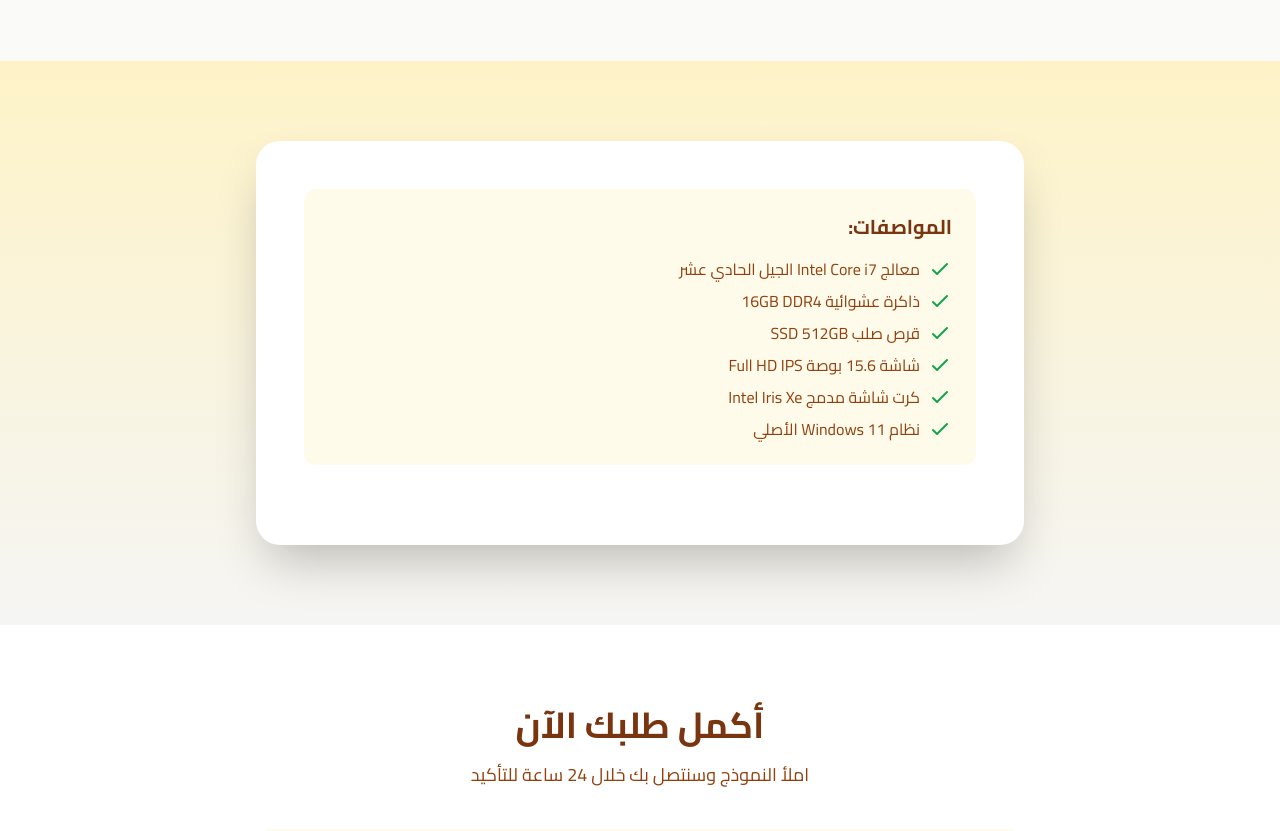
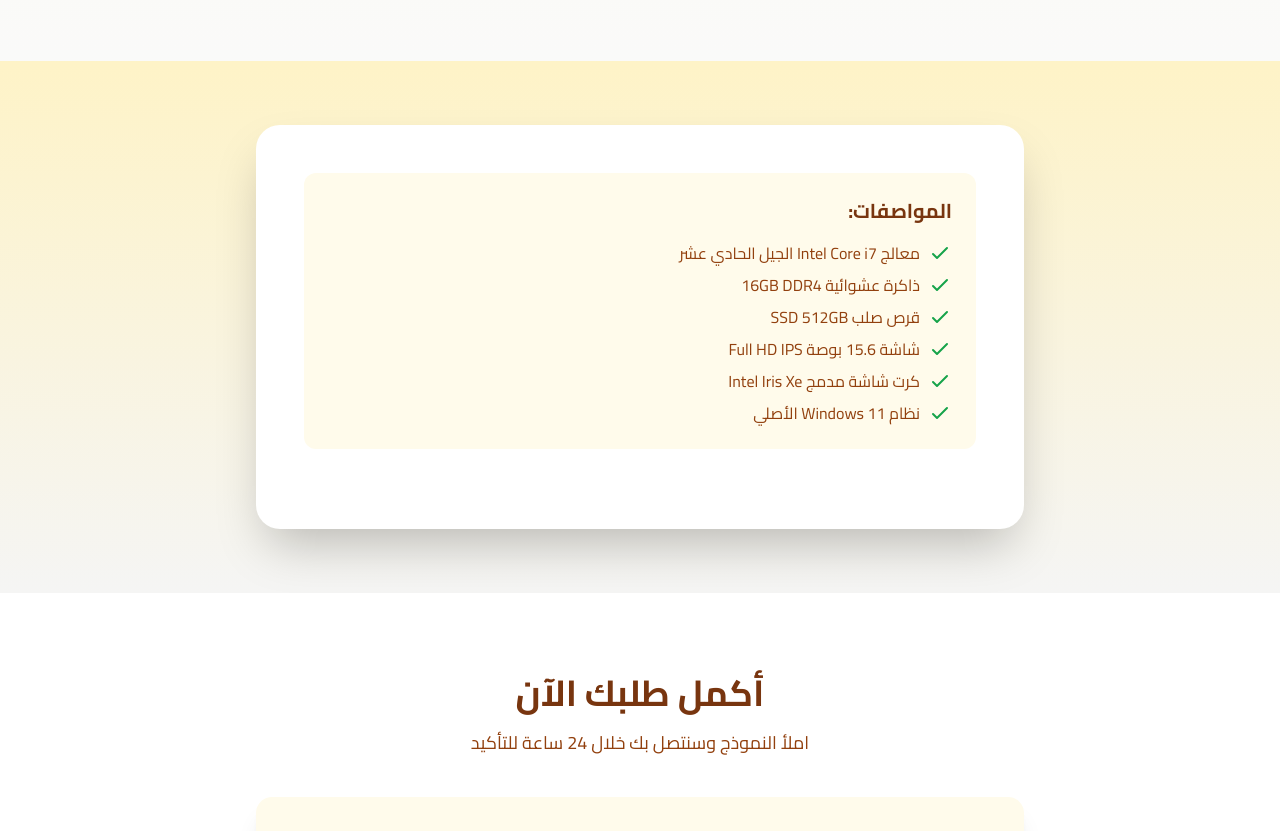
Before and after one commit to smizou/legendary-goggles, a plain HTML site: page index.html in a window 1280 px wide. Shown: the part 979-1810 px from the top of the page. Drawn offline with nearby package versions, Linux system fonts and the light colour scheme.

Commit message:
Update index.html

```diff
--- a/index.html
+++ b/index.html
@@ -266,7 +266,7 @@
     </section>
 
     <!-- Pricing Section -->
-    <section class="py-12 md:py-20 bg-gradient-to-b from-amber-100 to-stone-100" id="desciption">
+    <section class="py-8 md:py-16 bg-gradient-to-b from-amber-100 to-stone-100" id="desciption">
         <div class="container mx-auto px-4">
             <div class="max-w-3xl mx-auto bg-white rounded-3xl shadow-2xl p-8 md:p-12 text-center">
                 <div class="bg-amber-50 rounded-xl p-6 mb-8 text-right">
```
